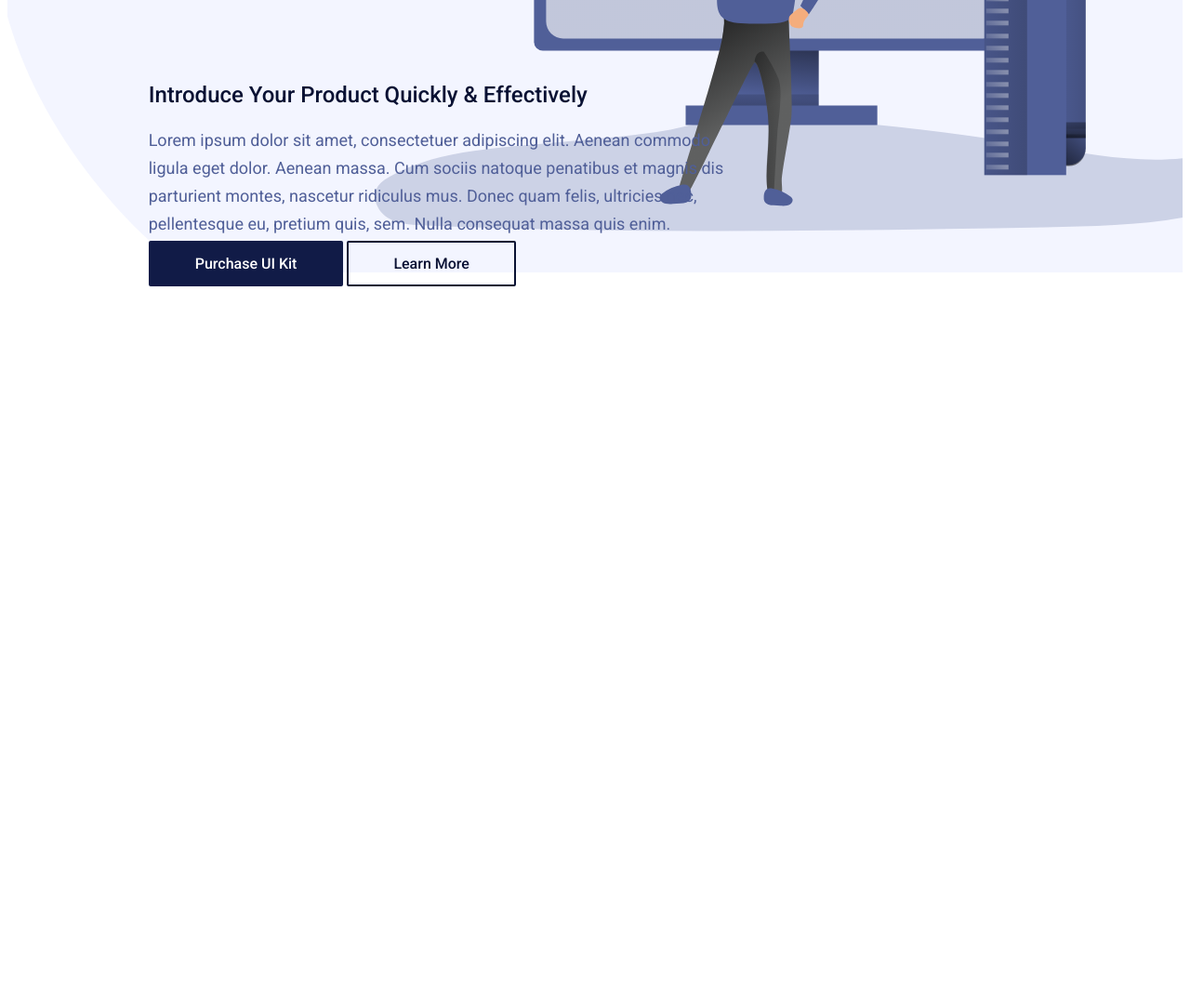
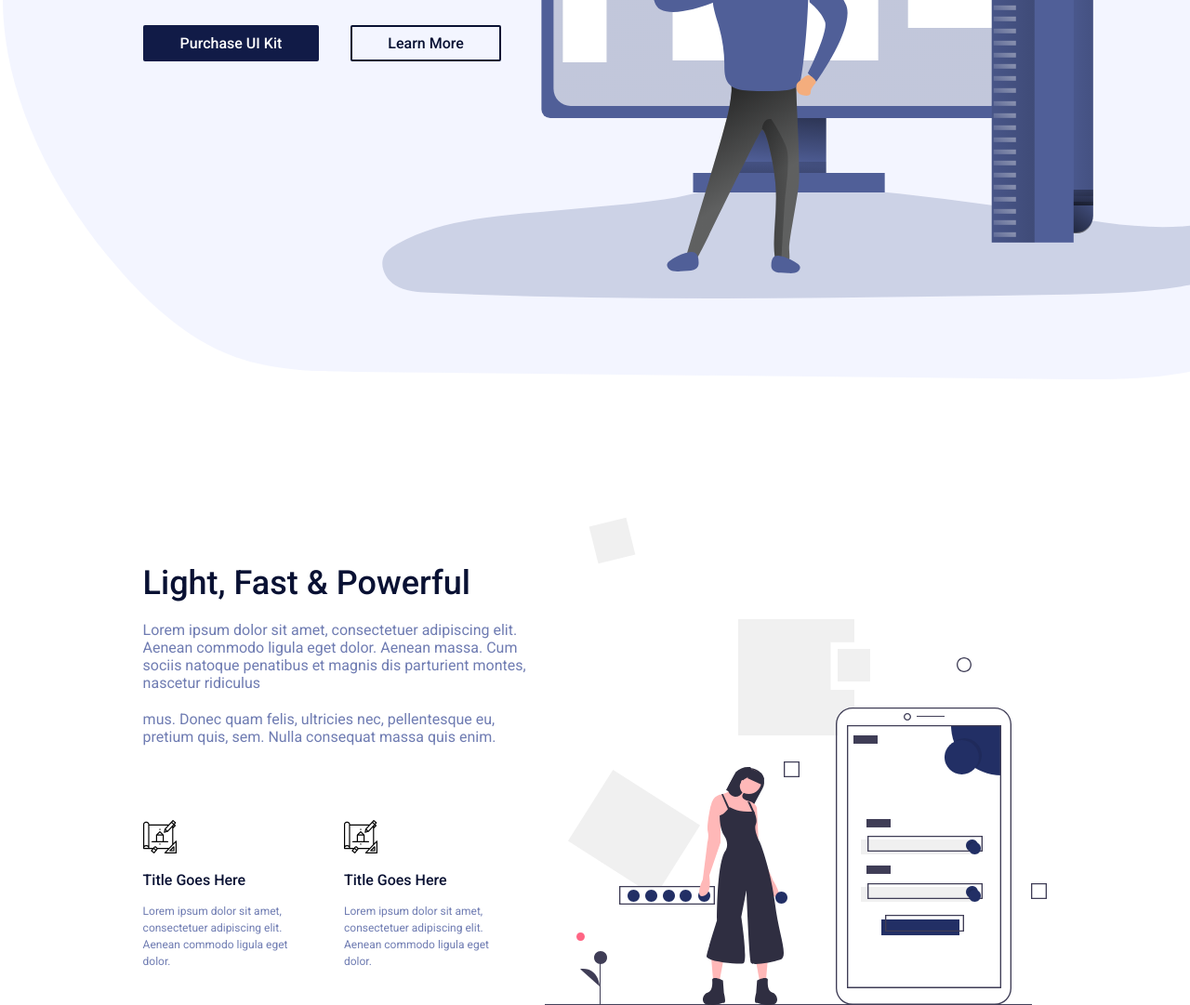
Before and after one commit to nicolasdsa/Curso-Otterwise, a plain HTML site: page Semana-6/Exercicio-Estudo-de-Caso/index.html in a window 1280 px wide. Shown: the part 740-1821 px from the top of the page at 93% size. Before the commit the page ends 1048 px from the top, so only its background shows below. Drawn offline with Linux system fonts and the light colour scheme.

Commit message:
Estudo de Caso Completo

```diff
--- a/Semana-6/Exercicio-Estudo-de-Caso/index.html
+++ b/Semana-6/Exercicio-Estudo-de-Caso/index.html
@@ -5,7 +5,7 @@
     <meta http-equiv="X-UA-Compatible" content="IE=edge" />
     <meta name="viewport" content="width=device-width, initial-scale=1.0" />
     <link rel="stylesheet" href="style.css" />
-    <title>Document</title>
+    <title>Sem responsividade</title>
   </head>
   <body>
     <header class="header">
@@ -19,23 +19,58 @@
         </nav>
         <div class="title"><h1>Landie</h1></div>
         <div class="buy">
-          <a>Buy Now</a>
+          <a class="linkBlue">Buy Now</a>
         </div>
       </div>
       <div class="introduction">
-        <div>
-          <h2 class="subtitle">Introduce Your Product Quickly & Effectively</h2>
-          <p class="phrase">
+        <h2 class="subtitle">Introduce Your Product Quickly & Effectively</h2>
+        <p class="phrase">
+          Lorem ipsum dolor sit amet, consectetuer adipiscing elit. Aenean
+          commodo ligula eget dolor. Aenean massa. Cum sociis natoque penatibus
+          et magnis dis parturient montes, nascetur ridiculus
+        </p>
+        <p class="phrase">
+          mus. Donec quam felis, ultricies nec, pellentesque eu, pretium quis,
+          sem. Nulla consequat massa quis enim.
+        </p>
+        <a class="linkBlue">Purchase UI Kit</a>
+        <a class="linkWhite">Learn More</a>
+      </div>
+    </header>
+    <main>
+      <section class="section">
+        <div class="text">
+          <h2 class="subtitle-section">Light, Fast & Powerful</h2>
+          <p class="phrase-section-1">
             Lorem ipsum dolor sit amet, consectetuer adipiscing elit. Aenean
             commodo ligula eget dolor. Aenean massa. Cum sociis natoque
-            penatibus et magnis dis parturient montes, nascetur ridiculus mus.
-            Donec quam felis, ultricies nec, pellentesque eu, pretium quis, sem.
-            Nulla consequat massa quis enim.
+            penatibus et magnis dis parturient montes, nascetur ridiculus
           </p>
-          <a class="linkBlue">Purchase UI Kit</a>
-          <a class="linkWhite">Learn More</a>
+          <p class="phrase-section-1">
+            mus. Donec quam felis, ultricies nec, pellentesque eu, pretium quis,
+            sem. Nulla consequat massa quis enim.
+          </p>
+          <div class="div-Icons">
+            <div>
+              <img src="images/Icon.svg" alt="" />
+              <p class="title-Icon-Div">Title Goes Here</p>
+              <p class="phrase-Icon-Div">
+                Lorem ipsum dolor sit amet, consectetuer adipiscing elit. Aenean
+                commodo ligula eget dolor.
+              </p>
+            </div>
+            <div>
+              <img src="images/Icon.svg" alt="" />
+              <p class="title-Icon-Div">Title Goes Here</p>
+              <p class="phrase-Icon-Div">
+                Lorem ipsum dolor sit amet, consectetuer adipiscing elit. Aenean
+                commodo ligula eget dolor.
+              </p>
+            </div>
+          </div>
         </div>
-      </div>
-    </header>
+        <img class="image" src="images/undraw_mobile_login.svg" alt="" />
+      </section>
+    </main>
   </body>
 </html>
--- a/Semana-6/Exercicio-Estudo-de-Caso/style.css
+++ b/Semana-6/Exercicio-Estudo-de-Caso/style.css
@@ -1,7 +1,13 @@
 @import url("https://fonts.googleapis.com/css2?family=Roboto:wght@400;500;900&display=swap");
+/* Sem responsividade*/
 
 body {
   font-family: "Roboto", sans-serif;
+}
+
+* {
+  margin: 0px;
+  padding: 0px;
 }
 
 ul {
@@ -19,13 +25,14 @@ h1 {
   background-image: url("./images/designer.svg");
   background-position: right;
   background-repeat: no-repeat;
-  height: 1025px;
 }
 
 .cabecario {
   display: flex;
+  flex-wrap: wrap;
   align-content: center;
   flex: 1;
+  padding-top: 15px;
 }
 
 .nav {
@@ -41,7 +48,10 @@ h1 {
 .nav ul {
   display: flex;
   justify-content: space-between;
+  font-size: 14px;
+  color: #505f98;
   flex: 1;
+  padding-left: 165px;
 }
 
 .buy {
@@ -51,26 +61,42 @@ h1 {
   justify-content: flex-end;
 }
 
+.linkBlue:nth-child(1) {
+  padding: 10px 60px;
+  font-size: 12px;
+  margin-right: 165px;
+  text-align: center;
+}
 .introduction {
+  padding-top: 260px;
+  padding-bottom: 390px;
   margin-left: 12%;
-  width: 50%;
+  width: 40%;
+  flex: 9;
 }
 
 .subtitle {
   font-weight: 500;
   color: #091133;
+  font-size: 50px;
 }
 
 .phrase {
   font-size: 18px;
   line-height: 30px;
+  padding-top: 20px;
   color: #505f98;
 }
 
+.phrase:nth-child(3) {
+  margin-bottom: 70px;
+}
+
 .linkBlue {
-  padding: 15px 50px;
+  padding: 10px 40px;
   background-color: #111b47;
   color: white;
+  font-size: 16px;
   font-weight: 500;
   border-radius: 2px;
 }
@@ -78,7 +104,56 @@ h1 {
 .linkWhite {
   color: #091133;
   border: 2px solid #091133;
-  padding: 13px 48px;
+  font-size: 16px;
+  padding: 8px 38px;
   font-weight: 500;
   border-radius: 2px;
+  margin-left: 30px;
 }
+
+/* Section 1 */
+
+.section {
+  display: flex;
+  margin-top: 110px;
+  margin-left: 12%;
+  margin-right: 12%;
+}
+
+.image {
+  width: 90%;
+}
+
+.subtitle-section {
+  font-weight: 500;
+  font-size: 36px;
+  color: #091133;
+  padding-top: 50px;
+}
+
+.phrase-section-1 {
+  color: #6f7cb2;
+  padding-top: 20px;
+  padding-right: 10px;
+  font-size: 16px;
+}
+
+.div-Icons {
+  display: flex;
+  margin-top: 80px;
+}
+
+.title-Icon-Div {
+  color: #091133;
+  font-weight: 500;
+  font-size: 16px;
+  padding-top: 15px;
+}
+
+.phrase-Icon-Div {
+  color: #6f7cb2;
+  font-size: 12px;
+  padding-top: 15px;
+  line-height: 18px;
+  padding-right: 35px;
+}
```
